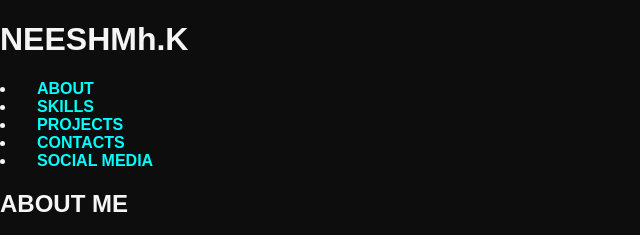
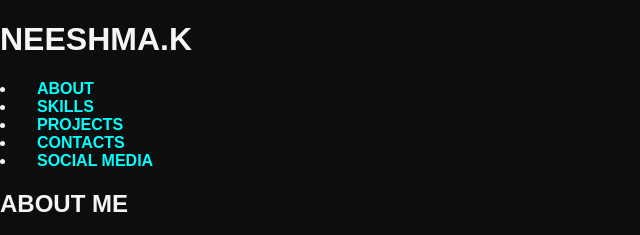
Before and after one commit to neeshu2006/Myportfolio, a plain HTML site: page index.html in a window 1280 px wide. Shown: the top 235 px of the page, 0-640 px from the left. Drawn offline with Linux system fonts and the light colour scheme.

Commit message:
Update index.html

```diff
--- a/index.html
+++ b/index.html
@@ -11,7 +11,7 @@
 </head>
 <body>
   <header>
-    <h1>NEESHMh.K</h1>
+    <h1>NEESHMA.K</h1>
     <nav>
       <li><a href="#about">ABOUT</a>
       </li>
```
